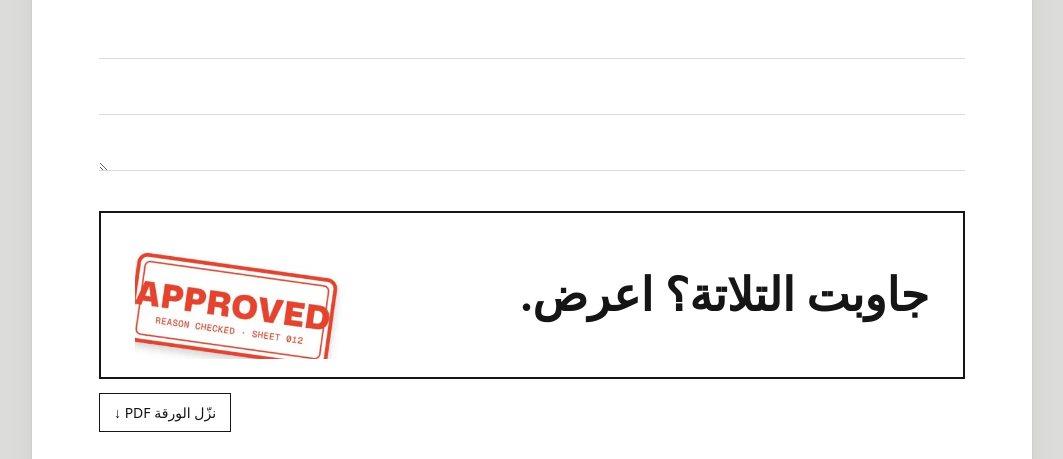
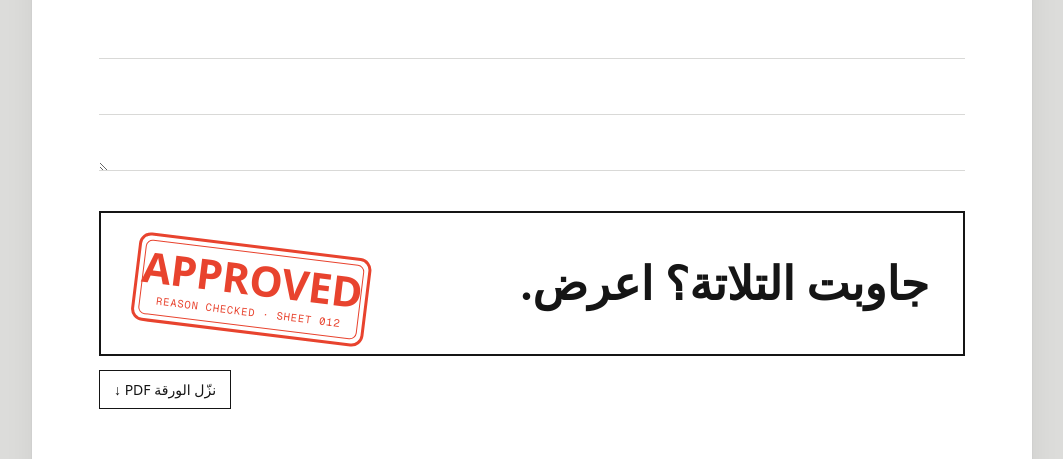
Before and after one commit to emadgraphics/emadgraphics.github.io, a plain HTML site: page articles/how-to-present-a-concept/index.html in a window 1280 px wide. Shown: the part 10985-11444 px from the top of the page, without its empty margins (108-1171 px from the left). Drawn offline with nearby package versions, Linux system fonts and the light colour scheme; a web font is replaced by a local one.

Commit message:
How to Present a Concept: APPROVED stamp drawn in code (was cropped)

```diff
--- a/articles/how-to-present-a-concept/index.html
+++ b/articles/how-to-present-a-concept/index.html
@@ -186,6 +186,11 @@ p{margin:0}
 .row .th img{width:clamp(80px,14vw,150px)}
 .row .w{text-align:right}
 @media (max-width:640px){.rh{font-size:8.5px;white-space:nowrap;gap:8px}.chd{display:flex;flex-direction:column-reverse}.chd .num{position:static;font-size:52px;margin:0 0 -6px}.row .n{grid-column:1;grid-row:1/3}.row .t{grid-column:2;grid-row:1}.row .w{grid-column:2;grid-row:2}.row .th{grid-column:3;grid-row:1/3}}
+/* APPROVED stamp drawn in code (was a cropped image) */
+.stamp{order:2;display:inline-block;direction:ltr;color:#E8432E;border:3px solid currentColor;border-radius:12px;padding:4px;transform:rotate(7deg) translateY(6px);background:#fff;flex:none}
+.stamp .in{display:block;border:1.5px solid currentColor;border-radius:7px;padding:6px 16px 7px;text-align:center}
+.stamp b{display:block;font-family:var(--en);font-weight:900;font-size:clamp(28px,4.2vw,42px);line-height:.95;letter-spacing:-.01em;margin:0 -24px}
+.stamp i{display:block;font-style:normal;font-family:var(--mono);font-size:clamp(8px,1vw,10.5px);letter-spacing:.08em;margin-top:6px;white-space:nowrap}
 /* light copy protection: text can't be selected or copied, images can't be dragged or saved with a right-click / long-press. Form fields stay usable. */
 body{-webkit-user-select:none;user-select:none;-webkit-touch-callout:none}
 input,textarea{-webkit-user-select:text;user-select:text}
@@ -255,7 +260,7 @@ img{-webkit-user-drag:none;user-drag:none;pointer-events:none}
 <p class="sub">اطبعها وخليها جنبك وانت بترتّب العرض، أو املاها على الشاشة.</p>
 <div class="fields"><div><label for="f1">PROJECT</label><input id="f1"></div><div><label for="f2">CLIENT</label><input id="f2"></div><div><label for="f3">DATE</label><input id="f3"></div></div>
 <div class="wq"><div class="qh"><span class="n">01</span><div><b>المشكلة إيه، في جملة واحدة؟</b><span class="m">FROM STEP 01 · THE PROBLEM</span></div></div><textarea aria-label="المشكلة إيه، في جملة واحدة؟" rows="3"></textarea></div><div class="wq"><div class="qh"><span class="n">02</span><div><b>الفكرة إيه، في جملة يقدر العميل يعيدها؟</b><span class="m">FROM STEP 02 · THE IDEA</span></div></div><textarea aria-label="الفكرة إيه، في جملة يقدر العميل يعيدها؟" rows="3"></textarea></div><div class="wq"><div class="qh"><span class="n">03</span><div><b>العميل هيشوف الهوية في حياته فين؟</b><span class="m">FROM STEP 05 · IN LIFE</span></div></div><textarea aria-label="العميل هيشوف الهوية في حياته فين؟" rows="3"></textarea></div>
-<div class="done"><b>جاوبت التلاتة؟ اعرض.</b><img src="approved.webp" width="360" height="183" alt=""></div>
+<div class="done"><b>جاوبت التلاتة؟ اعرض.</b><span class="stamp" aria-hidden="true"><span class="in"><b>APPROVED</b><i>REASON CHECKED · SHEET 012</i></span></span></div>
 <div class="ws-btns"><a class="btn" href="https://emadgraphics.net/how-to-present-a-concept.pdf" download>نزّل الورقة PDF ↓</a></div>
 <div class="ft m"><span class="h"><img src="https://emadgraphics.net/favicon.svg" alt="" width="19" height="19">@emadgraphics</span><span>08 / 09</span></div></section>
 <section class="sheet close" id="done"><div class="rh m"><span>THE WORKING SHEET</span><span>ARTICLE · PRESENTING A CONCEPT</span></div>
```
